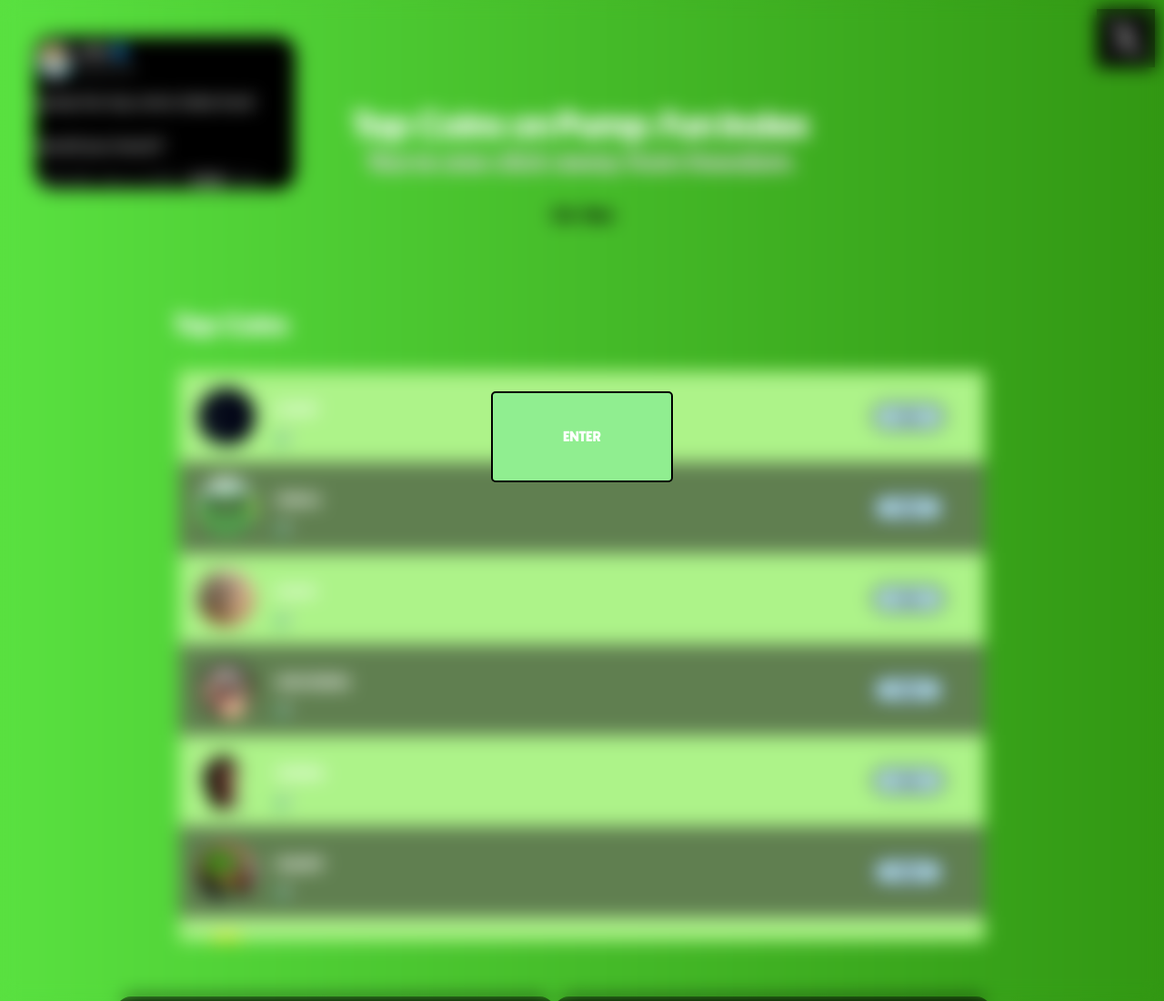
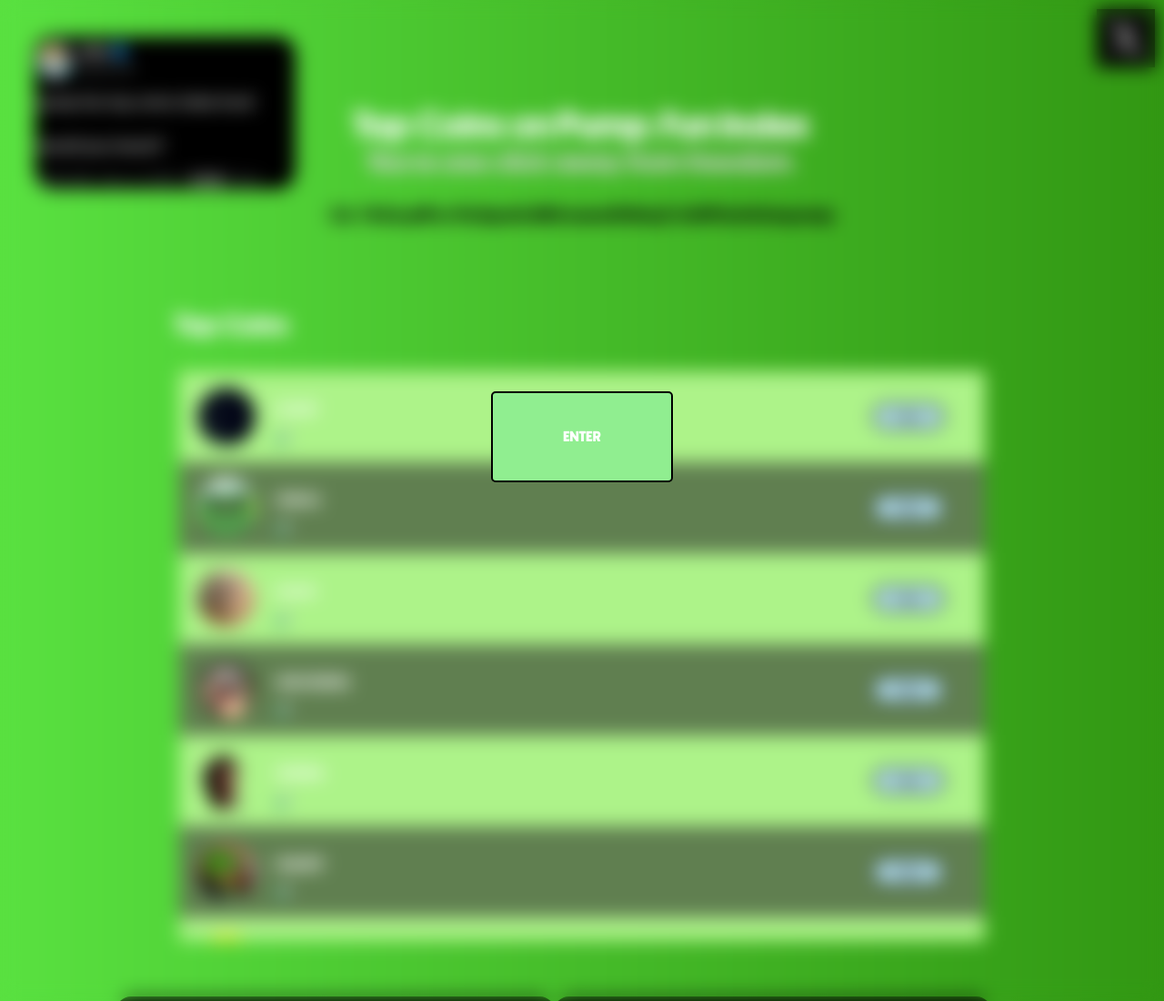
Before and after one commit to conchAIsol/test, a plain HTML site: page index.html in a window 1280 px wide. Shown: the top 1100 px of the page at 91% size. Drawn offline with Linux system fonts and the light colour scheme.

Commit message:
Update index.html

```diff
--- a/index.html
+++ b/index.html
@@ -30,7 +30,7 @@
     <div id="header-container">
         <p id="title">Top Coins on Pump.Fun Index</p>
         <p id="slogan">You're one click away from freedom.</p>
-        <p id="ca">CA: tba</p>
+        <p id="ca">CA: 7kGzydPzxYbQpuHJUR6sweu8tthhq7xQ4PGxhS6mpump</p>
 
     </div>
 
```
